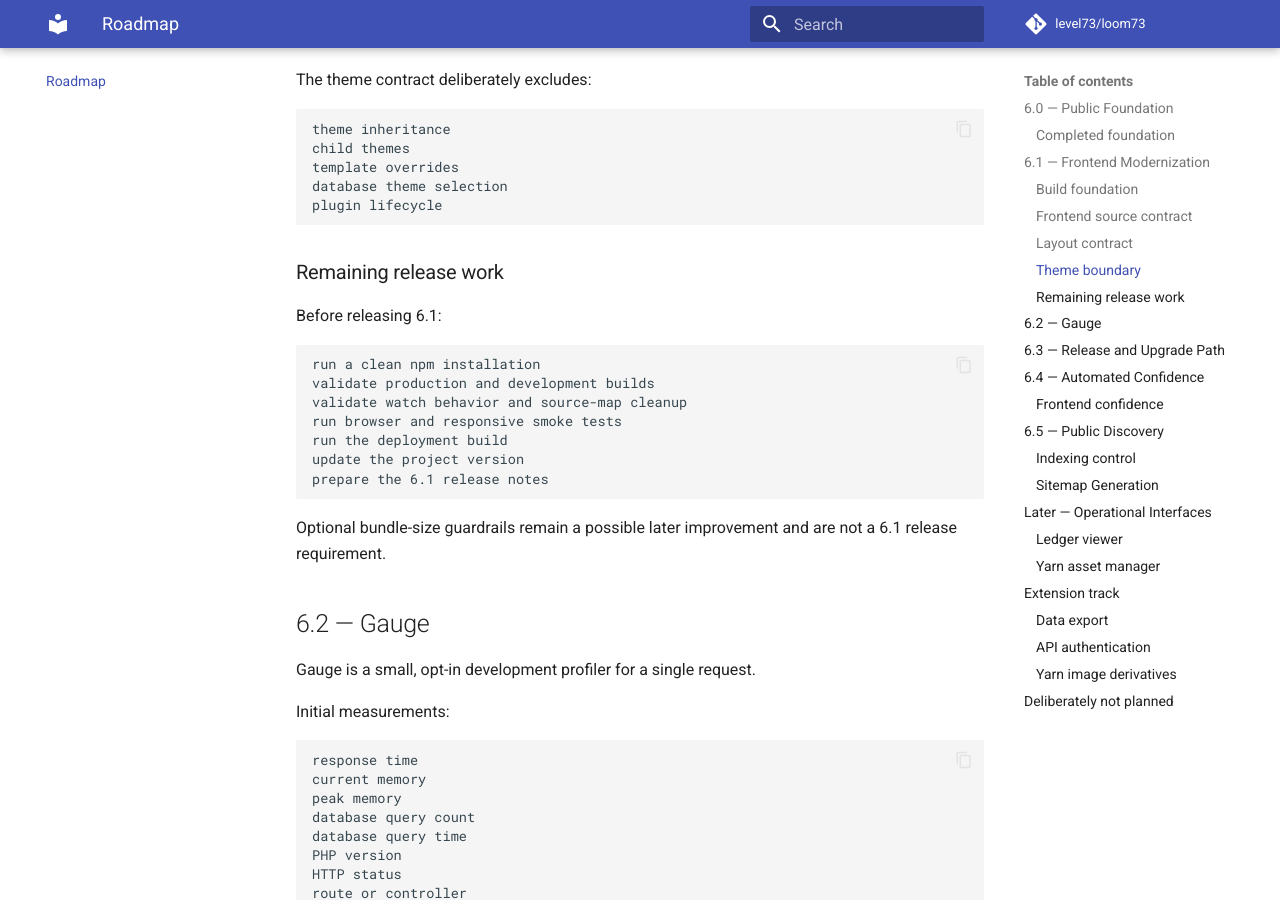
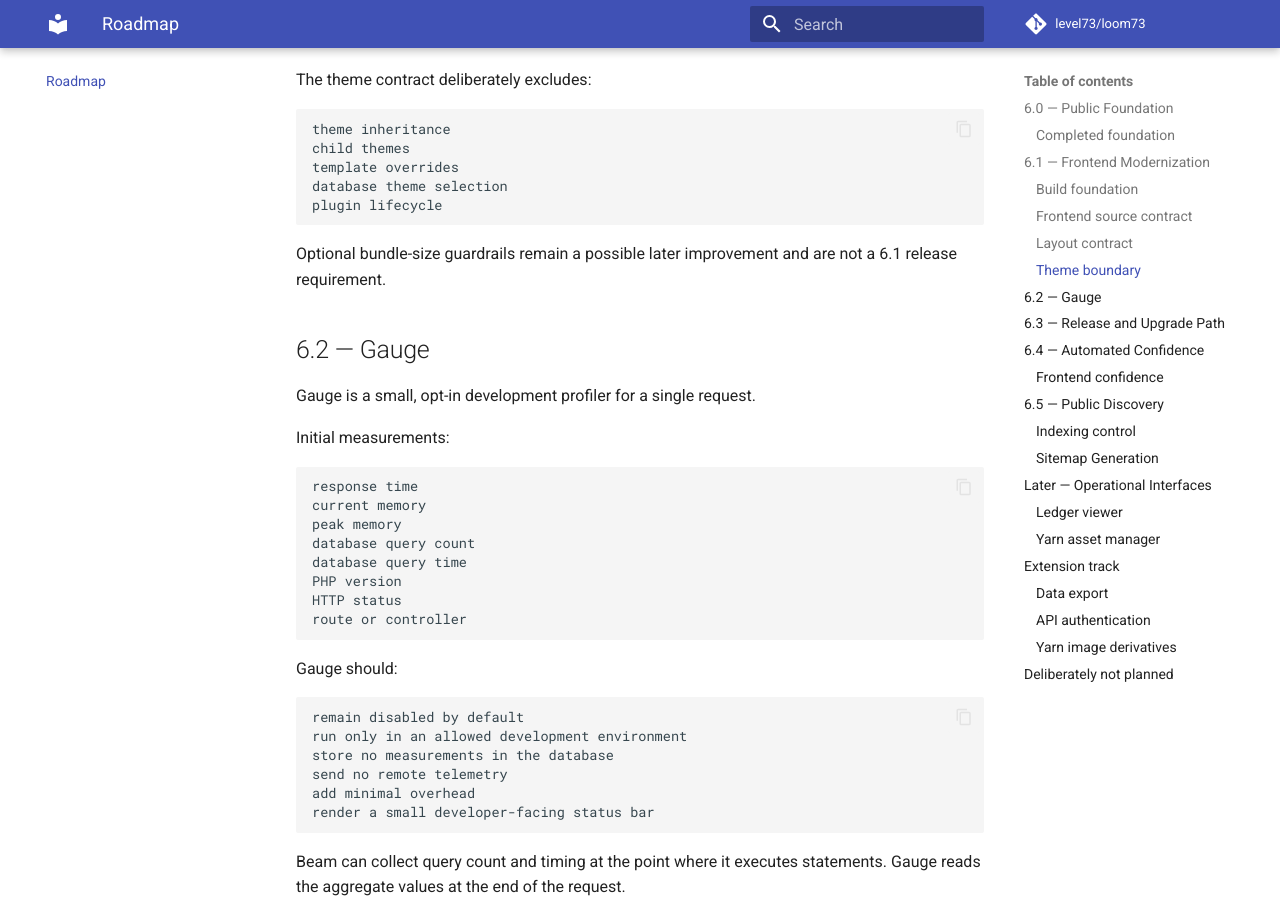
Before and after one commit to level73/loom73, an MkDocs documentation site: the page built from documentation/roadmap.md, in a window 1280 px wide and 900 px high, scrolled down 3077 px. Built offline with MkDocs 1.6.1 and Material for MkDocs 9.7.7, drawn with Linux system fonts in a browser that asks for light colours; comment, search, counter and statistics services are not loaded; some of the changed text lies outside the part shown.

Commit message:
docs: align README and roadmap with 6.1 release

````diff
--- a/documentation/roadmap.md
+++ b/documentation/roadmap.md
@@ -138,20 +138,6 @@ child themes
 template overrides
 database theme selection
 plugin lifecycle
-```
-
-### Remaining release work
-
-Before releasing 6.1:
-
-```text
-run a clean npm installation
-validate production and development builds
-validate watch behavior and source-map cleanup
-run browser and responsive smoke tests
-run the deployment build
-update the project version
-prepare the 6.1 release notes
 ```
 
 Optional bundle-size guardrails remain a possible later improvement and are not a 6.1 release requirement.
````
Also changed, not shown: other parts of documentation/roadmap.md (+1 -1 lines), README.md (+5 -16 lines).
